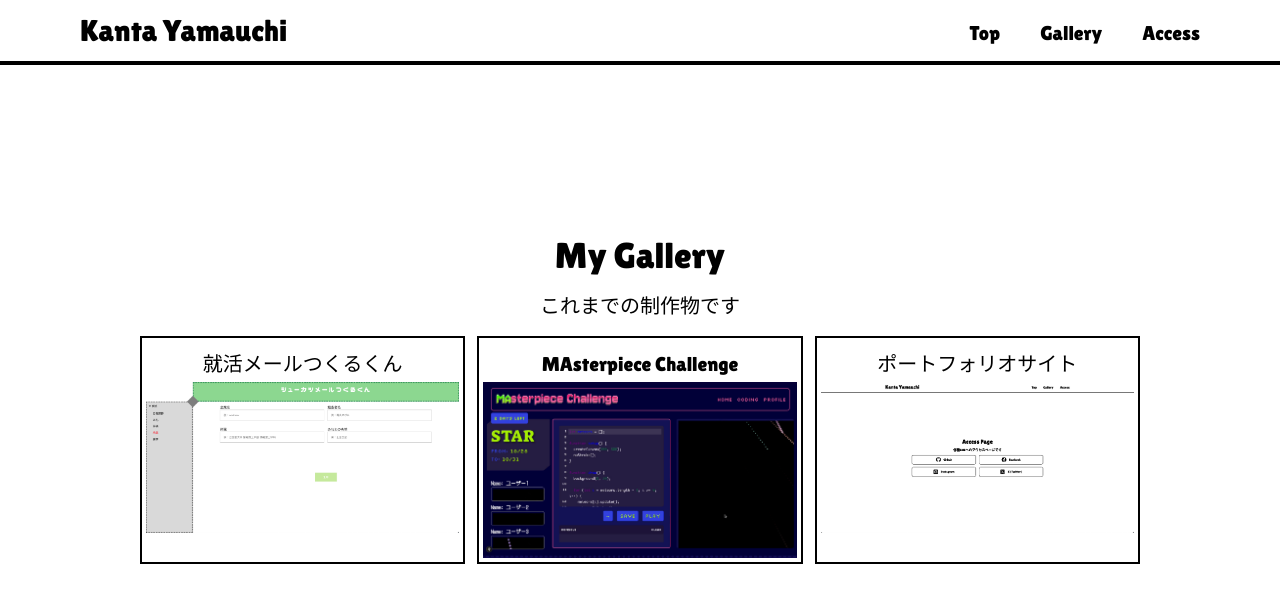
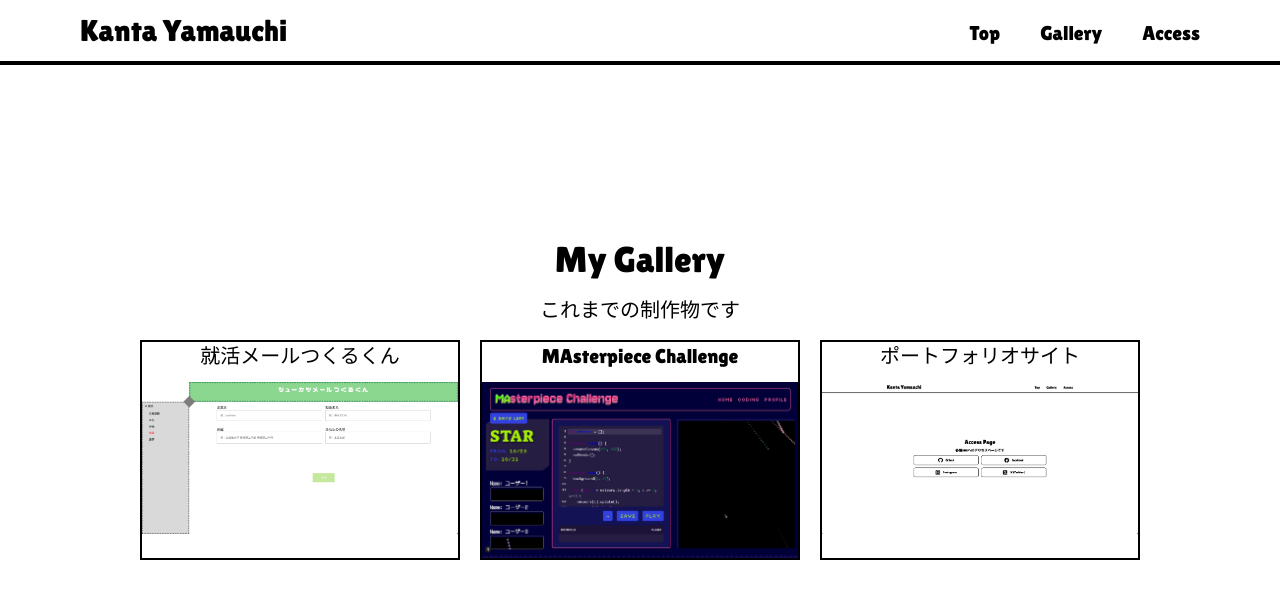
Before and after one commit to k4nkan/kanta_portfolio, a Next.js app in the folder my-app/: page /gallery in a window 1280 px wide. Shown: the top 602 px of the page. Built offline with nearby package versions, Linux system fonts and the light colour scheme; a web font is replaced by a local one.

Commit message:
#55 ギャラリーページ修正

```diff
--- a/my-app/src/components/GalleryLinks.tsx
+++ b/my-app/src/components/GalleryLinks.tsx
@@ -37,10 +37,12 @@ const GalleryLinks: React.FC<GalleryLinksProps> = ({
       <motion.div
         {...BigButtonAnimation}
         onClick={() => setDetailOpen(true)}
-        className="cursor-pointer w-full border-2 border-black"
+        className="flex flex-col gap-3 cursor-pointer border-2 border-black"
       >
-        <div className="text-md md:text-xl text-center pt-3">{title}</div>
-        <img src={img} alt={altText} className="p-1" />
+        <div className="text-md md:text-xl text-center">{title}</div>
+        <div className="h-full">
+          <img src={img} alt={altText} />
+        </div>
       </motion.div>
 
       {detailOpen && (
@@ -50,7 +52,7 @@ const GalleryLinks: React.FC<GalleryLinksProps> = ({
         >
           <div
             onClick={(e) => e.stopPropagation()}
-            className="bg-white p-5 rounded-xl shadow-md w-11/12 max-w-[600px] min-w-[280px]"
+            className="bg-slate-50 p-5 rounded-xl shadow-md w-11/12 max-w-[600px] min-w-[280px]"
           >
             <div className="flex items-center justify-between px-2">
               <h1 className="text-2xl font-bold p-2">{title}</h1>
--- a/my-app/src/pages/gallery/index.tsx
+++ b/my-app/src/pages/gallery/index.tsx
@@ -8,7 +8,7 @@ const Home = () => {
     >
       <div className="text-center text-4xl">My Gallery</div>
       <div className="text-center text-xl">これまでの制作物です</div>
-      <div className="grid grid-cols-2 gap-3 max-w-[600px] md:grid-cols-3 md:max-w-[1000px] w-11/12">
+      <div className="grid grid-cols-2 md:grid-cols-3 gap-5 max-w-[600px] md:max-w-[1000px] w-11/12">
         <GalleryLinks
           title={"就活メールつくるくん"}
           img={"/gallery_1.png"}
```
